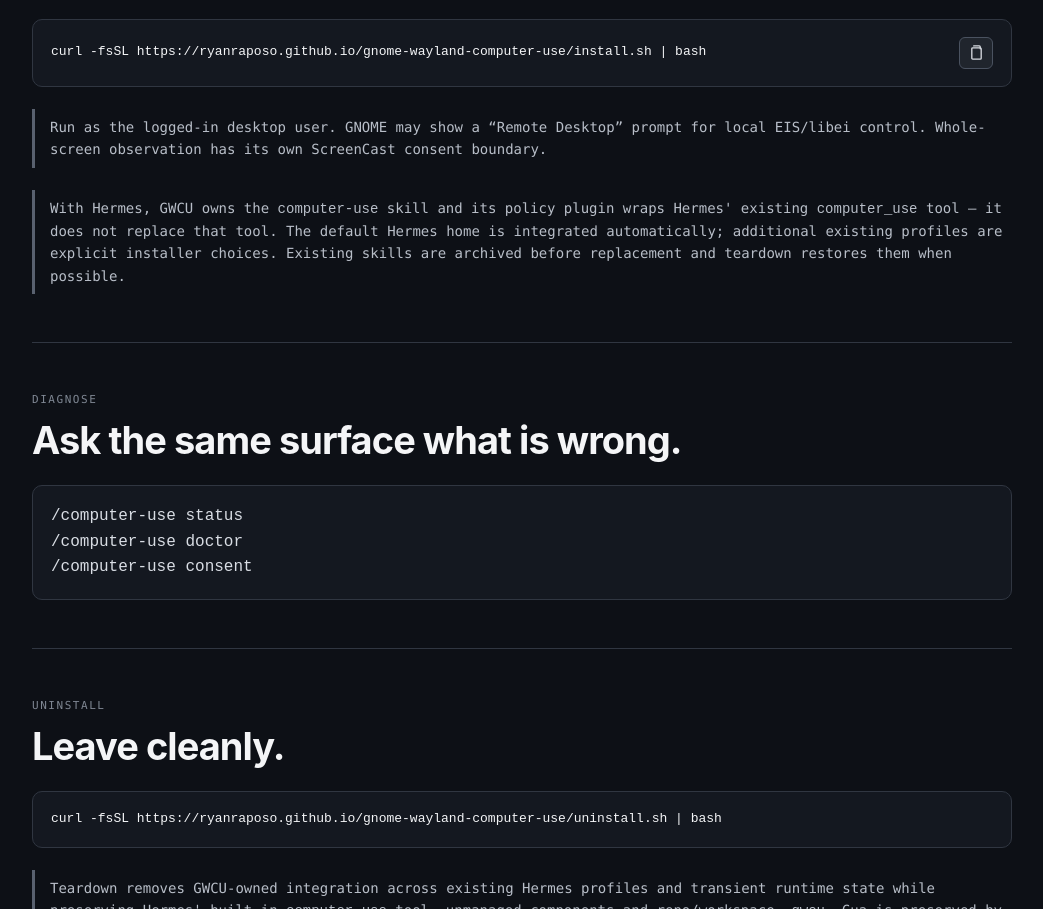
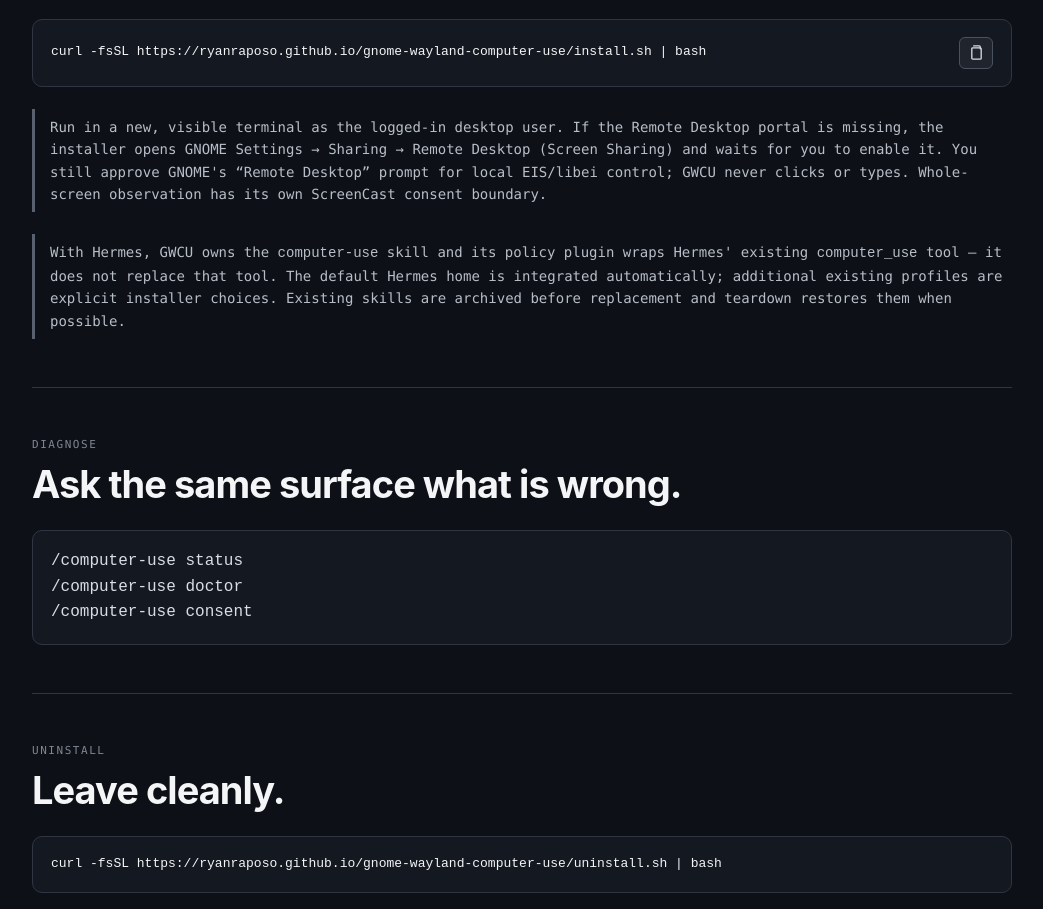
Before and after one commit to ryanraposo/gnome-wayland-computer-use, a plain HTML site: page index.html in a window 1280 px wide. Shown: the part 2511-3420 px from the top of the page, without its empty margins (118-1161 px from the left). Drawn offline with Linux system fonts and the light colour scheme.

Commit message:
installer: make GNOME Sharing step part of the install flow
When the RemoteDesktop portal is missing, guide the user through GNOME
Settings -> Sharing -> Remote Desktop (Screen Sharing) inline: open the
panel, explain the toggle and consent prompt, and wait for the portal
before continuing to the pointer-only handshake. Defer the early
foundation check to that flow; unattended/no-tty installs still fail
closed with actionable guidance.

Document running the installer in a new, visible terminal and add
regression assertions for the guided step.

```diff
--- a/index.html
+++ b/index.html
@@ -126,7 +126,7 @@ and move it to Downloads</pre>
       <svg width="15" height="15" viewBox="0 0 16 16" fill="none" stroke="currentColor" stroke-width="1.4" stroke-linecap="round" stroke-linejoin="round" aria-hidden="true"><rect x="3" y="3" width="10" height="12" rx="1"/><path d="M5 1h6a1 1 0 0 1 1 1v2"/></svg>
     </button>
   </div>
-  <div class="note">Run as the logged-in desktop user. GNOME may show a “Remote Desktop” prompt for local EIS/libei control. Whole-screen observation has its own ScreenCast consent boundary.</div>
+  <div class="note">Run in a new, visible terminal as the logged-in desktop user. If the Remote Desktop portal is missing, the installer opens GNOME Settings → Sharing → Remote Desktop (Screen Sharing) and waits for you to enable it. You still approve GNOME's “Remote Desktop” prompt for local EIS/libei control; GWCU never clicks or types. Whole-screen observation has its own ScreenCast consent boundary.</div>
   <div class="note">With Hermes, GWCU owns the <code>computer-use</code> skill and its policy plugin wraps Hermes' existing <code>computer_use</code> tool — it does not replace that tool. The default Hermes home is integrated automatically; additional existing profiles are explicit installer choices. Existing skills are archived before replacement and teardown restores them when possible.</div>
 </section>
 
```
Also changed, not shown: 3 other files.
